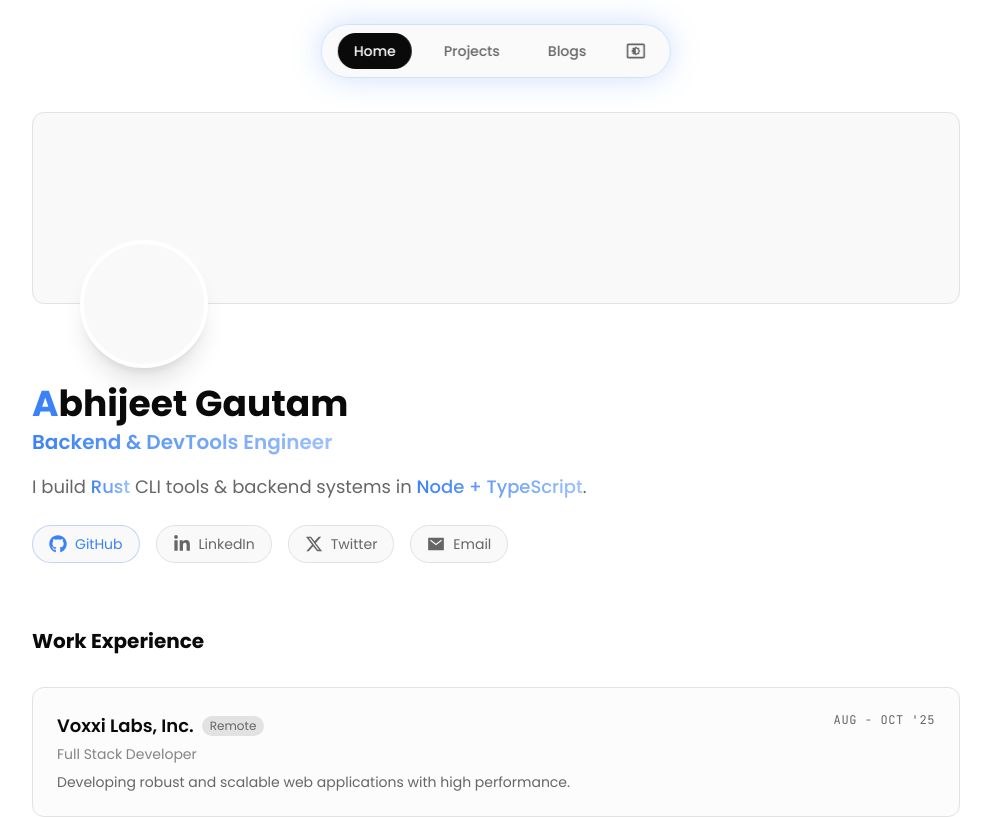
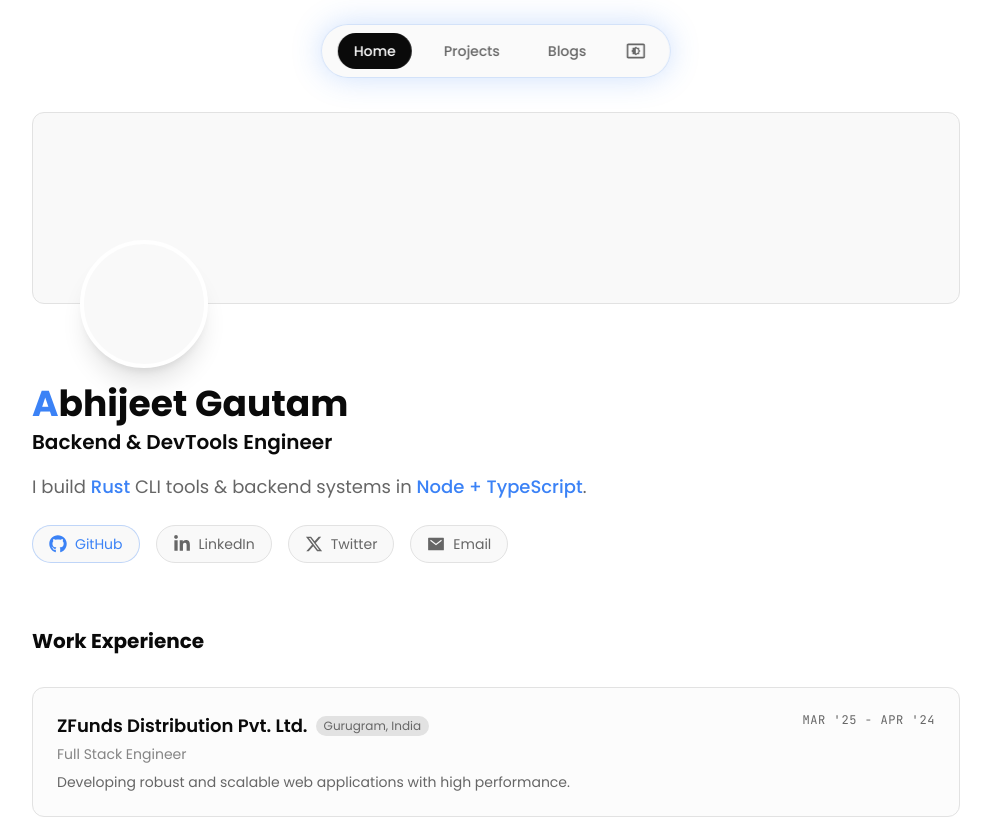
Before and after one commit to Abhijeet-Gautam5702/portfolio, a React app: page / in a window 1280 px wide. Shown: the top 817 px of the page, without its empty margins (144-1135 px from the left). Built offline with nearby package versions, Linux system fonts and the light colour scheme; the HTML template or start-up script is replaced by a standard one.

Commit message:
Update data.json

```diff
--- a/src/components/Hero.jsx
+++ b/src/components/Hero.jsx
@@ -11,7 +11,7 @@ const Hero = () => {
     return parts.map((part, index) => {
       if (part.startsWith('**') && part.endsWith('**')) {
         return (
-          <span key={index} className="font-medium bg-gradient-to-r from-brand to-brand/50 bg-clip-text text-transparent">
+          <span key={index} className="font-medium text-brand">
             {part.slice(2, -2)}
           </span>
         );
@@ -28,7 +28,7 @@ const Hero = () => {
           {firstName.slice(1)}
           {restOfName}
         </h1>
-        <p className="text-xl font-semibold mt-1 bg-gradient-to-r from-brand to-brand/50 bg-clip-text text-transparent inline-block">
+        <p className="text-xl font-semibold mt-1 text-foreground">
           {designation}
         </p>
       </div>
--- a/src/data.json
+++ b/src/data.json
@@ -17,11 +17,11 @@
       "rank": 1,
       "items": [
         {
-          "company": "Voxxi Labs, Inc.",
-          "role": "Full Stack Developer",
-          "period": "Aug - Oct '25",
+          "company": "ZFunds Distribution Pvt. Ltd.",
+          "role": "Full Stack Engineer",
+          "period": "Mar '25 - Apr '24",
           "description": "Developing robust and scalable web applications with high performance.",
-          "location": "Remote"
+          "location": "Gurugram, India"
         },
         {
           "company": "Previous Company",
--- a/tailwind.config.js
+++ b/tailwind.config.js
@@ -1,5 +1,6 @@
 /** @type {import('tailwindcss').Config} */
 export default {
+  darkMode: ['selector', '[data-theme="dark"]'],
   content: [
     "./index.html",
     "./src/**/*.{js,ts,jsx,tsx}",
```
